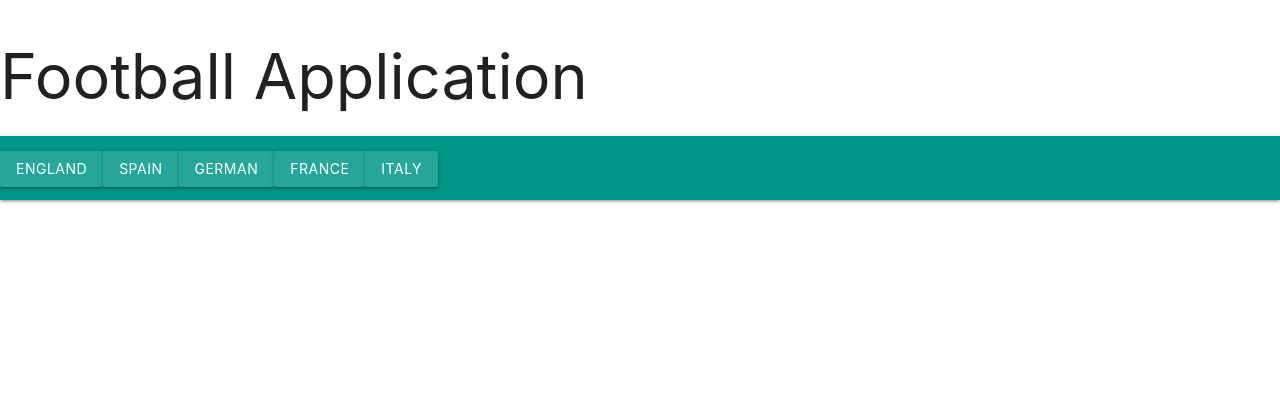
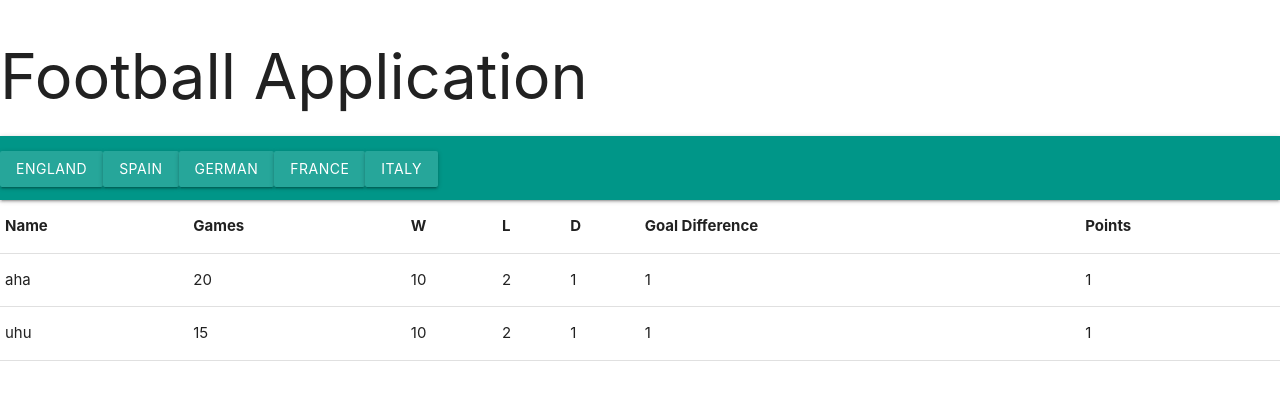
Before and after one commit to mxn/football-update, an Angular app: page / in a window 1280 px wide. Shown: the top 400 px of the page. Built offline with nearby package versions, Linux system fonts and the light colour scheme.

Commit message:
intermediate

```diff
--- a/src/app/app.component.html
+++ b/src/app/app.component.html
@@ -1,4 +1,7 @@
 <h1>Football Application</h1>
 <div>
-<app-country-navigation></app-country-navigation>
+<app-country-navigation>
+
+</app-country-navigation>
+  <app-team-standings [leagueId]="leagueId"></app-team-standings>
 </div>
--- a/src/app/app.component.ts
+++ b/src/app/app.component.ts
@@ -7,4 +7,5 @@ import { Component } from '@angular/core';
 })
 export class AppComponent {
   title = 'FootballCert';
+  leagueId:  string = '';
 }
--- a/src/app/app.module.ts
+++ b/src/app/app.module.ts
@@ -3,11 +3,13 @@ import { BrowserModule } from '@angular/platform-browser';
 
 import { AppComponent } from './app.component';
 import { CountryNavigationComponent } from './country-navigation/country-navigation.component';
+import { TeamStandingsComponent } from './team-standings/team-standings.component';
 
 @NgModule({
   declarations: [
     AppComponent,
-    CountryNavigationComponent
+    CountryNavigationComponent,
+    TeamStandingsComponent
   ],
   imports: [
     BrowserModule
--- /dev/null
+++ b/src/app/football.service.ts
@@ -0,0 +1,52 @@
+import { Injectable } from '@angular/core';
+import { HttpClient } from "@angular/common/http";
+import { Observable, of } from "rxjs";
+import { TeamStanding } from "./team-standing";
+import { TeamStandingsComponent } from "./team-standings/team-standings.component";
+
+@Injectable({
+  providedIn: 'root'
+})
+export class FootballService {
+  private apiKey: string = '8f6f7b3d8164aa2f52afdf308e691f95';
+  private apiEndPoint: string = 'https://v3.football.api-sports.io/'
+  private countryLeagueMapping;
+
+  constructor() {
+    this.countryLeagueMapping = {
+      'England': 39,
+      'Spain': 140,
+      'France': 61,
+      'Germany': 78,
+      'Italy': 135
+    }
+  }
+
+  getTeamStandings(leagueId: number): Observable<TeamStanding[]> {
+    return of(testTeams);
+  }
+}
+
+
+const testTeams: TeamStanding[] = [
+  {
+    name: 'aha',
+    logoUrl: 'hi',
+    games: 20,
+    wins: 10,
+    draws: 1,
+    losses: 2,
+    goalDifference: 1,
+    points: 1,
+  },
+  {
+    name: 'uhu',
+    logoUrl: 'bye',
+    games: 15,
+    wins: 10,
+    draws: 1,
+    losses: 2,
+    goalDifference: 1,
+    points: 1,
+  }
+]
--- /dev/null
+++ b/src/app/team-standing.ts
@@ -0,0 +1,11 @@
+
+export interface TeamStanding {
+  name: string;
+  logoUrl: string;
+  games: number;
+  wins: number;
+  losses: number;
+  draws: number;
+  goalDifference: number;
+  points: number;
+}
--- /dev/null
+++ b/src/app/team-standings/team-standings.component.html
@@ -0,0 +1,24 @@
+<table>
+  <thead>
+  <tr>
+    <th>Name</th>
+    <th>Games</th>
+    <th>W</th>
+    <th>L</th>
+    <th>D</th>
+    <th>Goal Difference</th>
+    <th>Points</th>
+  </tr>
+  </thead>
+  <tbody *ngFor="let team of teamStandings$! | async">
+    <tr>
+      <td>{{team.name}}</td>
+      <td>{{team.games}}</td>
+      <td>{{team.wins}}</td>
+      <td>{{team.losses}}</td>
+      <td>{{team.draws}}</td>
+      <td>{{team.goalDifference}}</td>
+      <td>{{team.points}}</td>
+    </tr>
+  </tbody>
+</table>
--- /dev/null
+++ b/src/app/team-standings/team-standings.component.ts
@@ -0,0 +1,21 @@
+import { Component, Input, OnInit } from '@angular/core';
+import { FootballService } from "../football.service";
+import { Observable } from "rxjs";
+import { TeamStanding } from "../team-standing";
+
+@Component({
+  selector: 'app-team-standings',
+  templateUrl: './team-standings.component.html',
+  styleUrls: ['./team-standings.component.css']
+})
+export class TeamStandingsComponent implements OnInit{
+  @Input()
+  leagueId: string = '';
+  teamStandings$!: Observable<TeamStanding[]>;
+  constructor(private footballService: FootballService) {
+  }
+
+  ngOnInit(): void {
+    this.teamStandings$ = this.footballService.getTeamStandings(Number(this.leagueId));
+  }
+}
```
Also changed, not shown: src/app/team-standings/team-standings.component.css (added), 2 other files (tests, documents, lock files or other folders).
